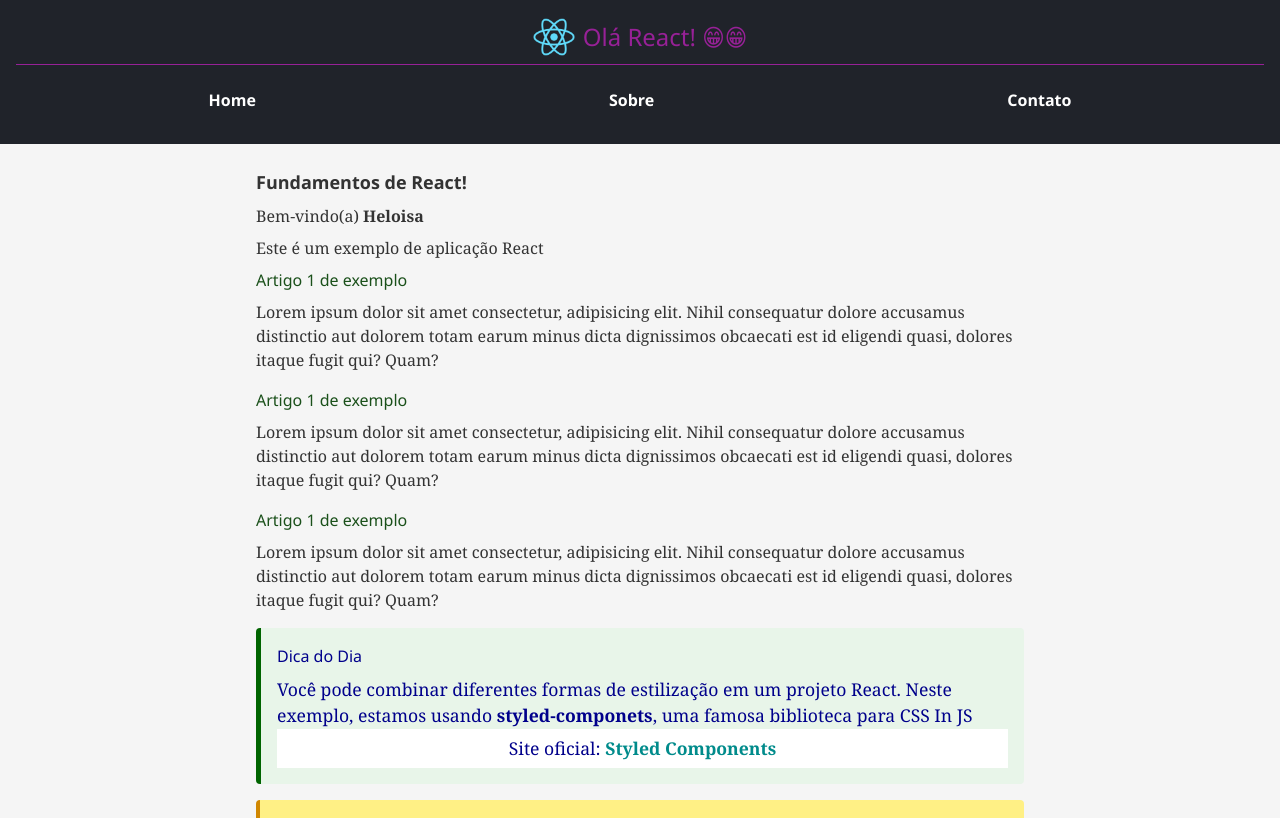
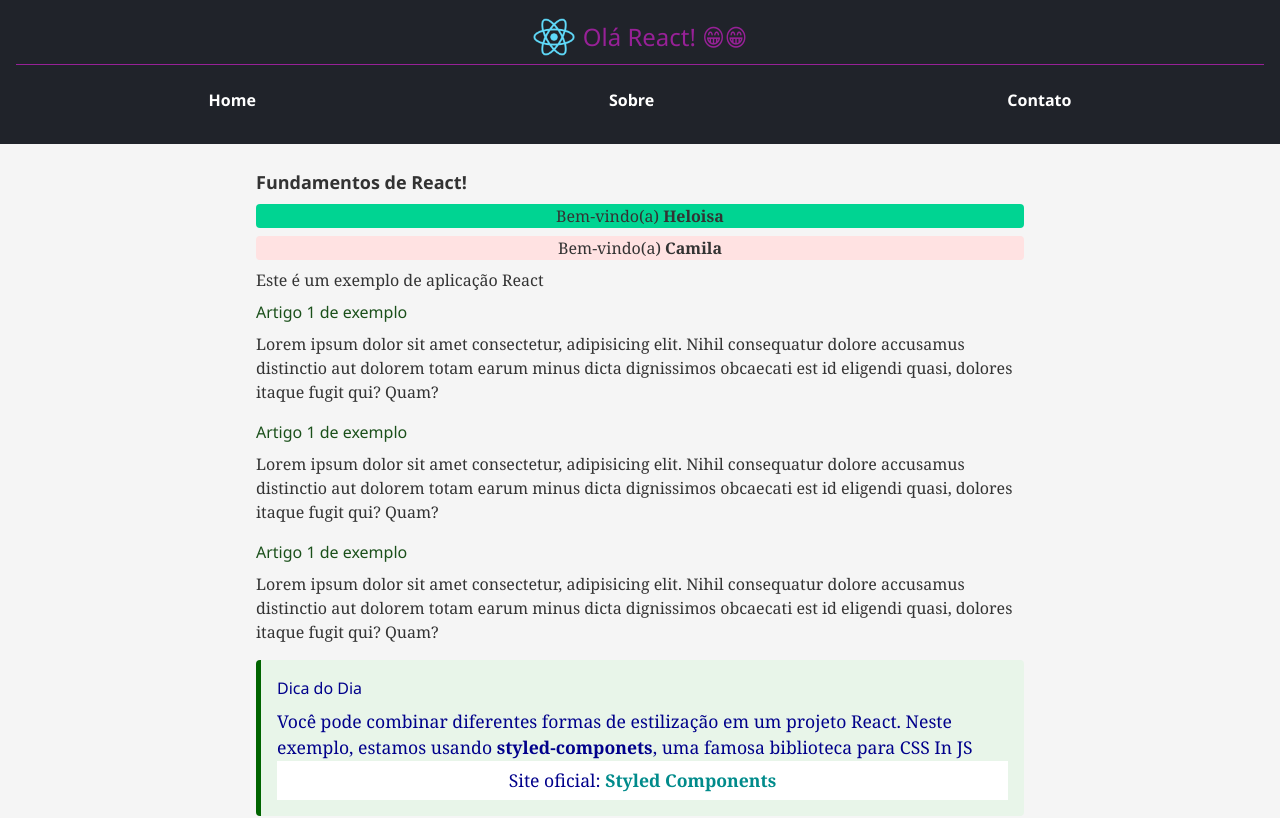
Before and after one commit to heloisa0804/react-fundamentos, a React (Vite) app: page / in a window 1280 px wide. Shown: the top 818 px of the page. Built offline with nearby package versions, Linux system fonts and the light colour scheme.

Commit message:
Usa mais props e template string

```diff
--- a/src/components/Conteudo/Conteudo.tsx
+++ b/src/components/Conteudo/Conteudo.tsx
@@ -11,7 +11,9 @@ export default function Conteudo() {
       <section
         className={`${estilos.principal}${estilos.arredondada} ${estilos.sombraS}`}
       >
-        <Saudacao nome="Heloisa" />
+        <h2 className="font-bold text-lg">Fundamentos de React!</h2>
+        <Saudacao nome="Heloisa" classe="bg-emerald-400" />
+        <Saudacao nome="Camila" classe="bg-red-100" />
         <p> Este é um exemplo de aplicação React</p>
 
         <Artigo />
--- a/src/components/Conteudo/Saudacao.tsx
+++ b/src/components/Conteudo/Saudacao.tsx
@@ -1,15 +1,14 @@
 //Declara um tipo que sera usado pelas props do Componente
 type Props = {
   nome: string;
+  classe: string;
 };
 
 export default function Saudacao(props: Props) {
   return (
     <>
-      <h2 className="font-bold text-lg">Fundamentos de React!</h2>
-
-      <p className="my-2">
-        Bem-vindo(a) <b>{props.nome}</b>
+      <p className={`my-2 rounded text-center ${props.classe}`}>
+        Bem-vindo(a) <b>{props.nome} </b>
       </p>
     </>
   );
```
